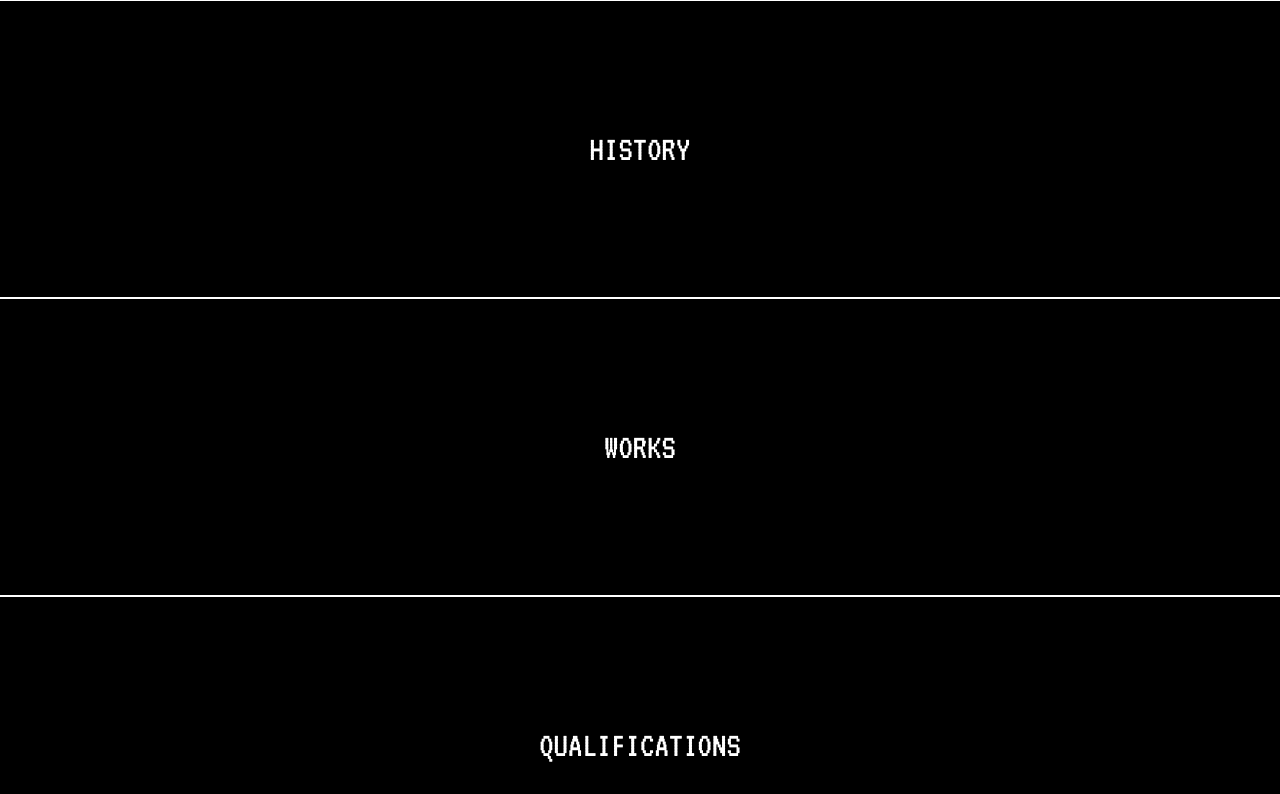
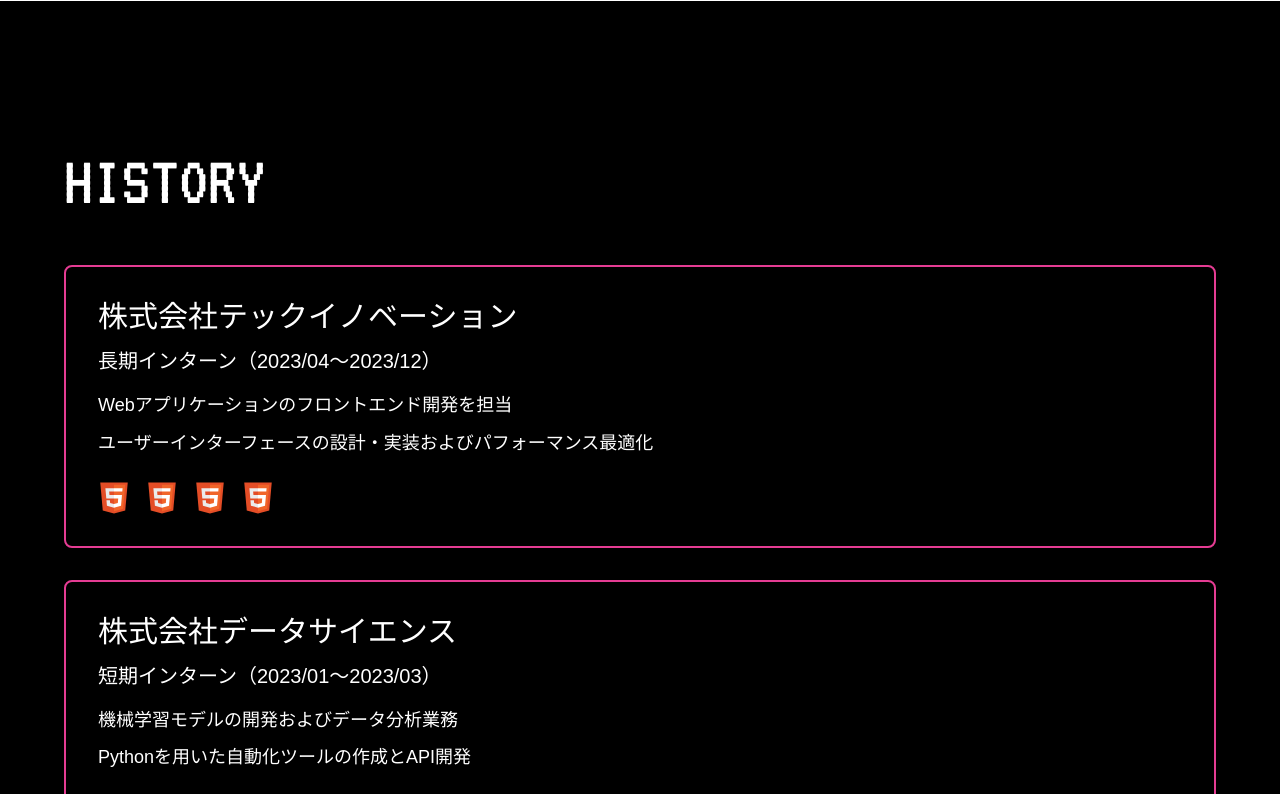
Before and after one commit to hirodesu85/hirodesu.com, a Next.js app: page / in a window 1280 px wide. Shown: the part 580-1374 px from the top of the page. Built offline with nearby package versions, Linux system fonts and the light colour scheme; a web font is replaced by a local one.

Commit message:
add:一旦最低限の情報は表示できた

```diff
--- a/src/app/components/History.tsx
+++ b/src/app/components/History.tsx
@@ -1,7 +1,122 @@
+import Image from "next/image";
+
+interface InternExperience {
+  id: number;
+  company: string;
+  type: string;
+  period: string;
+  description: string[];
+  techStack: {
+    name: string;
+    logo: string;
+  }[];
+}
+
+const internData: InternExperience[] = [
+  {
+    id: 1,
+    company: "株式会社テックイノベーション",
+    type: "長期インターン",
+    period: "2023/04〜2023/12",
+    description: [
+      "Webアプリケーションのフロントエンド開発を担当",
+      "ユーザーインターフェースの設計・実装およびパフォーマンス最適化",
+    ],
+    techStack: [
+      { name: "React", logo: "/logos/html.svg" },
+      { name: "TypeScript", logo: "/logos/html.svg" },
+      { name: "Next.js", logo: "/logos/html.svg" },
+      { name: "Tailwind CSS", logo: "/logos/html.svg" },
+    ],
+  },
+  {
+    id: 2,
+    company: "株式会社データサイエンス",
+    type: "短期インターン",
+    period: "2023/01〜2023/03",
+    description: [
+      "機械学習モデルの開発およびデータ分析業務",
+      "Pythonを用いた自動化ツールの作成とAPI開発",
+    ],
+    techStack: [
+      { name: "Python", logo: "/logos/html.svg" },
+      { name: "FastAPI", logo: "/logos/html.svg" },
+      { name: "PostgreSQL", logo: "/logos/html.svg" },
+      { name: "Docker", logo: "/logos/html.svg" },
+    ],
+  },
+  {
+    id: 3,
+    company: "株式会社クラウドソリューションズ",
+    type: "長期インターン",
+    period: "2022/06〜2022/12",
+    description: [
+      "AWSを活用したインフラ構築とCI/CDパイプラインの整備",
+      "マイクロサービスアーキテクチャの設計・実装支援",
+    ],
+    techStack: [
+      { name: "AWS", logo: "/logos/html.svg" },
+      { name: "Node.js", logo: "/logos/html.svg" },
+      { name: "Express", logo: "/logos/html.svg" },
+      { name: "MongoDB", logo: "/logos/html.svg" },
+      { name: "GitHub Actions", logo: "/logos/html.svg" },
+    ],
+  },
+];
+
 export default function History() {
   return (
-    <section className="flex flex-col items-center justify-center py-16 text-center">
-      <h2 className="font-vt text-4xl">HISTORY</h2>
+    <section className="py-16 md:py-20 px-8">
+      <div className="w-full max-w-6xl mx-auto">
+        <h2 className="font-vt text-6xl md:text-7xl mb-12 text-center md:text-left">
+          HISTORY
+        </h2>
+
+        <div className="space-y-8">
+          {internData.map((intern) => (
+            <div
+              key={intern.id}
+              className="border-2 border-[#E53C93] rounded-lg p-6 md:p-8"
+            >
+              {/* 会社名 */}
+              <h3 className="font-kiwi text-2xl md:text-3xl mb-3">
+                {intern.company}
+              </h3>
+
+              {/* インターン種類・期間 */}
+              <p className="font-kiwi text-lg md:text-xl mb-4">
+                {intern.type}（{intern.period}）
+              </p>
+
+              {/* 業務内容 */}
+              <div className="mb-6 space-y-2">
+                {intern.description.map((desc, index) => (
+                  <p
+                    key={index}
+                    className="font-kiwi text-base md:text-lg leading-relaxed"
+                  >
+                    {desc}
+                  </p>
+                ))}
+              </div>
+
+              {/* 技術スタック */}
+              <div className="flex flex-wrap gap-4 items-center">
+                {intern.techStack.map((tech, index) => (
+                  <Image
+                    key={index}
+                    src={tech.logo}
+                    alt={tech.name}
+                    width={32}
+                    height={32}
+                    className="flex-shrink-0"
+                  />
+                ))}
+              </div>
+            </div>
+          ))}
+        </div>
+      </div>
     </section>
   );
 }
```
Also changed, not shown: public/logos/html.svg (added).
